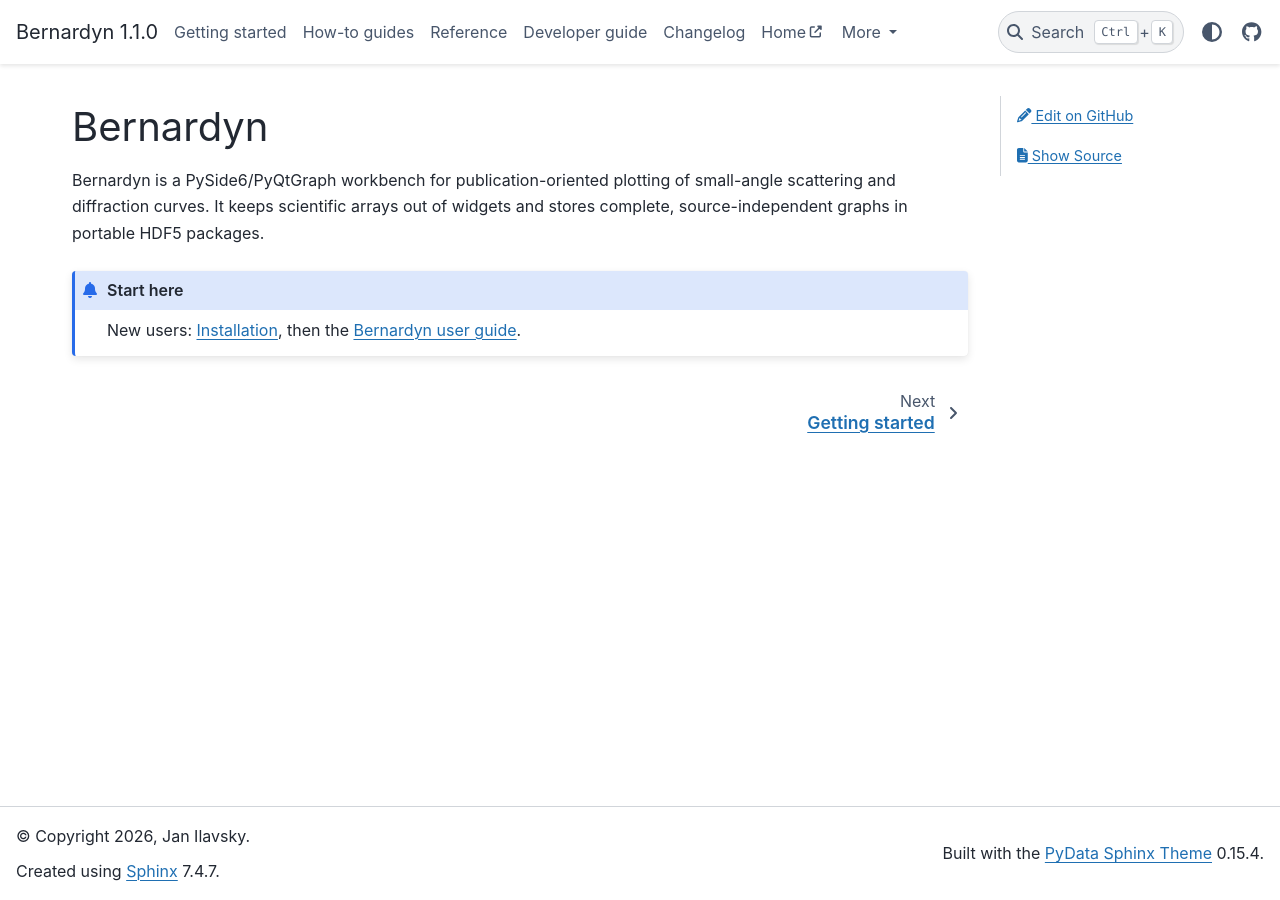
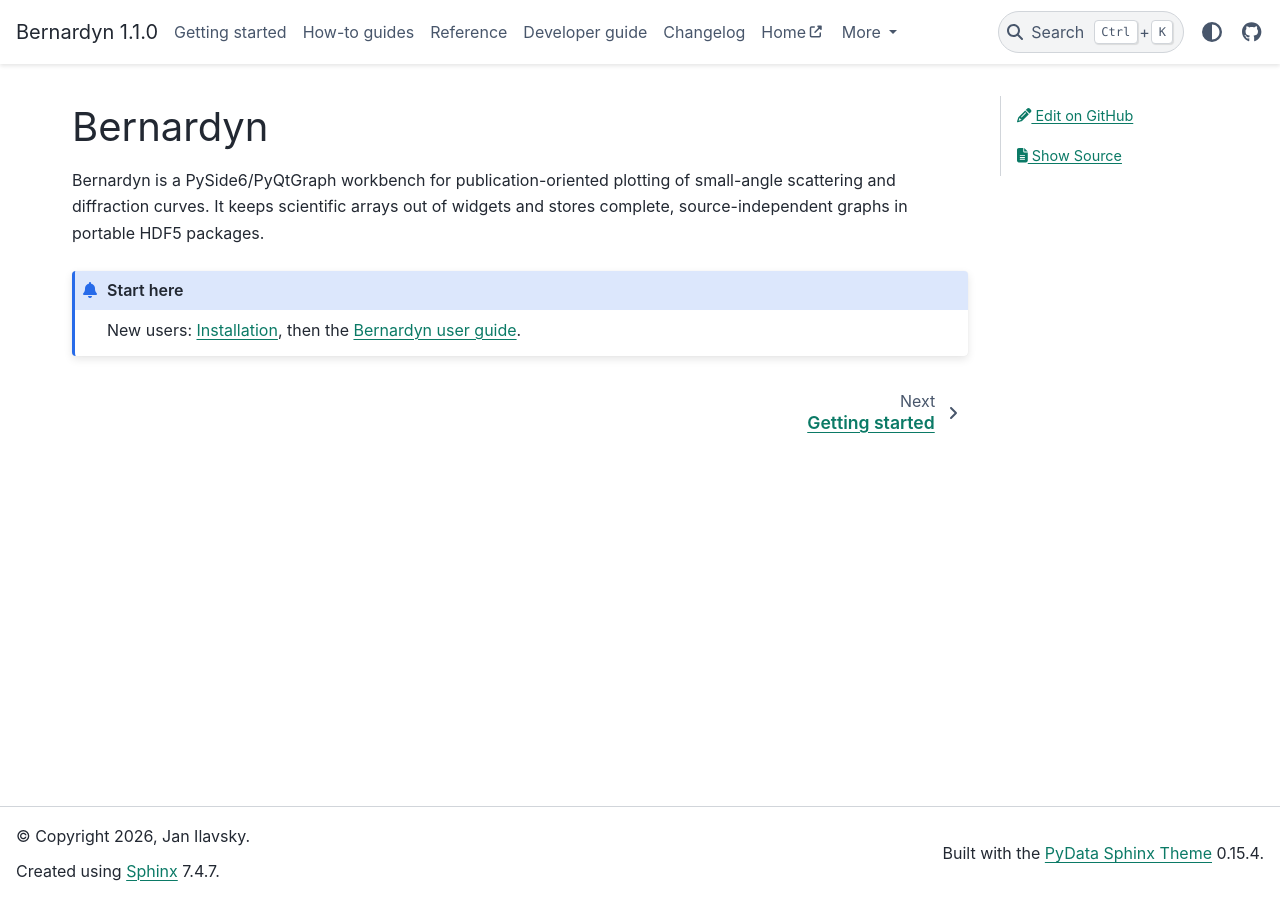
Before and after one commit to jilavsky/bernardyn, a Sphinx documentation site: the page built from docs/index.md, in a window 1280 px wide. Built offline with Sphinx 7.4.7 and the PyData theme 0.15.4, drawn with Linux system fonts in a browser that asks for light colours.

Commit message:
docs: sync with family template; Bernardyn accent
Co-Authored-By: Claude Opus 5.5 <noreply@anthropic.com>

```diff
--- a/docs/_static/family.css
+++ b/docs/_static/family.css
@@ -1,9 +1,18 @@
-/* Shared family styling. Per package: change only --family-accent. */
+/* Shared family styling. Per package: change only the two accent values.
+   Each pair is checked for >= 4.5:1 contrast as link text (white / #14181e).
+     home       #2f4b66 / #9bb8d3   (jilavsky-docs)
+     pyIrena    #1f6fb2 / #6cb4f0
+     Bernardyn  #0b7a66 / #4cc7ae
+     AIDA       #6a44b0 / #b29af0                                            */
 :root {
-  --family-accent: #1f6fb2;
+  --family-accent-light: #0b7a66;
+  --family-accent-dark: #4cc7ae;
 }
 html[data-theme="light"] {
-  --pst-color-primary: var(--family-accent);
+  --pst-color-primary: var(--family-accent-light);
+}
+html[data-theme="dark"] {
+  --pst-color-primary: var(--family-accent-dark);
 }
 .sd-card-title {
   font-weight: 600;
--- a/docs/conf.py
+++ b/docs/conf.py
@@ -11,11 +11,11 @@ from importlib import metadata
 from pathlib import Path
 
 # ---- PER-PACKAGE ----------------------------------------------------------
-PACKAGE = "bernardyn"        # import name
-DIST = "bernardyn"           # PyPI distribution name (AIDA: "aida-workbench")
-project = "Bernardyn"        # display name
-GITHUB_REPO = "bernardyn"    # github.com/jilavsky/<GITHUB_REPO>
-SRC_DIR = ".."               # where PACKAGE lives relative to docs/ ("../src" for src layout)
+PACKAGE = "bernardyn"  # import name
+DIST = "bernardyn"  # PyPI distribution name (AIDA: "aida-workbench")
+project = "Bernardyn"  # display name
+GITHUB_REPO = "bernardyn"  # github.com/jilavsky/<GITHUB_REPO>
+SRC_DIR = ".."  # where PACKAGE lives relative to docs/ ("../src" for src layout)
 # Heavy or GUI-only imports that autodoc must not try to import on RTD.
 autodoc_mock_imports = ["PySide6", "pyqtgraph", "matplotlib", "OpenGL"]
 # Old GitHub-linked files kept as one-line "moved" stubs for released Help
@@ -52,12 +52,13 @@ exclude_patterns = ["_build", "Thumbs.db", ".DS_Store", "**/_template*.md", *LEG
 
 # ---- Family navbar: identical block in every family conf.py ---------------
 _RTD = "https://jilavsky-docs.readthedocs.io"
+_IGOR = "https://saxs-igorcodedocs.readthedocs.io/en/stable/"
 FAMILY = [
     {"name": "Home", "url": f"{_RTD}/en/stable/"},
     {"name": "pyIrena", "url": f"{_RTD}/projects/pyirena/en/stable/"},
     {"name": "Bernardyn", "url": f"{_RTD}/projects/bernardyn/en/stable/"},
     {"name": "AIDA", "url": f"{_RTD}/projects/aida/en/stable/"},
-    {"name": "Igor: Irena/Nika/Indra", "url": "https://saxs-igorcodedocs.readthedocs.io/en/stable/"},
+    {"name": "Igor: Irena/Nika/Indra", "url": _IGOR},
 ]
 # ---------------------------------------------------------------------------
 
@@ -65,7 +66,7 @@ FAMILY = [
 intersphinx_mapping = {
     "python": ("https://docs.python.org/3", None),
     "numpy": ("https://numpy.org/doc/stable/", None),
-    "igor": ("https://saxs-igorcodedocs.readthedocs.io/en/stable/", None),
+    "igor": (_IGOR, None),
     # "family": (f"{_RTD}/en/stable/", None),  # enable once jilavsky-docs is live
 }
 intersphinx_disabled_reftypes = ["std:doc"]  # cross-project pages need an explicit prefix
```
Also changed, not shown: 1 other file.
